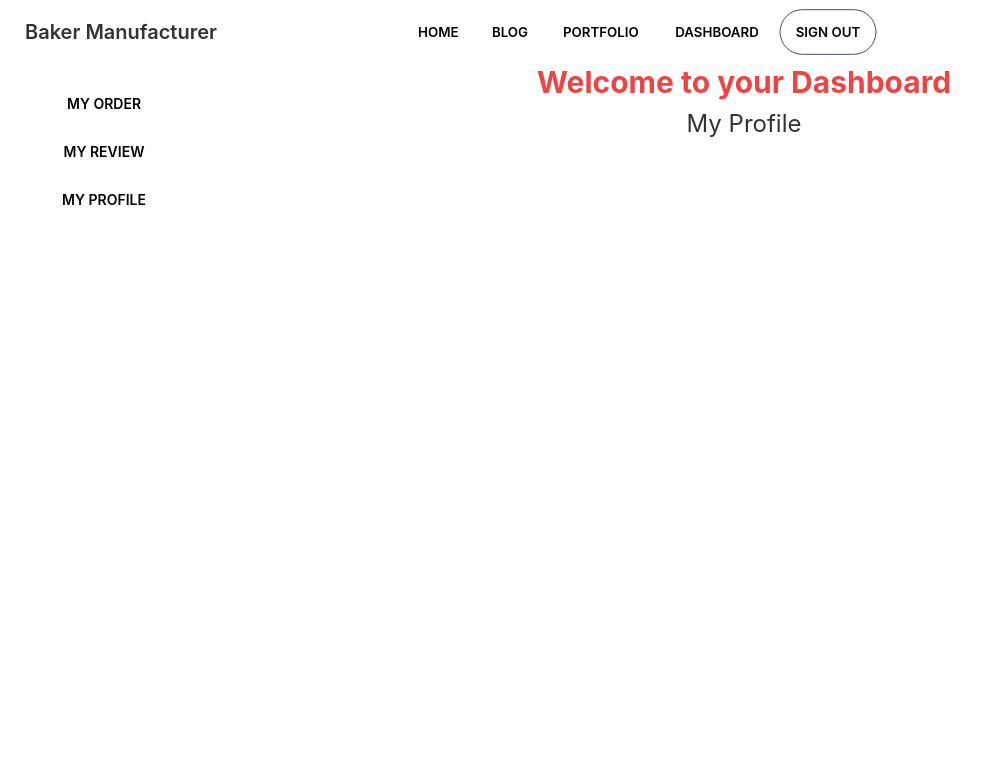
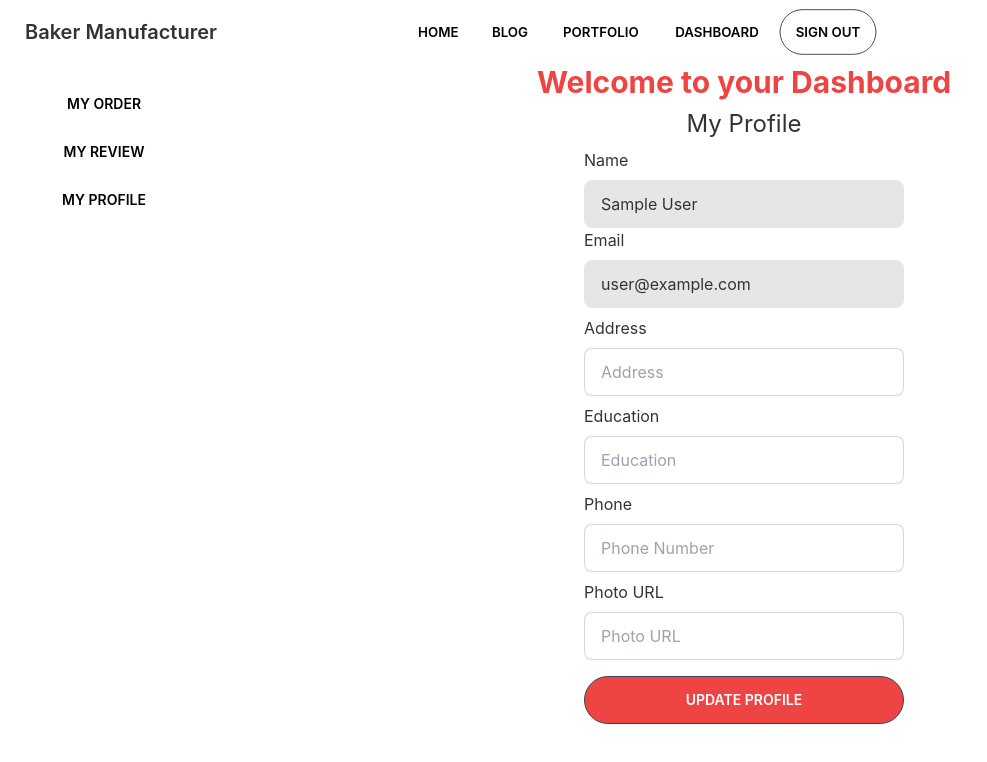
Before and after one commit to muzahidMD/project-02-a12-client, a React (Create React App) app: page /dashboard/myprofile in a window 1280 px wide. Shown: the top 762 px of the page, without its empty margins (0-987 px from the left). Built offline with nearby package versions, Linux system fonts and the light colour scheme; no server answers; sample sign-in values are in the browser's storage.

Commit message:
last commit of assignment

```diff
--- a/src/page/Dashboard/MyProfile.js
+++ b/src/page/Dashboard/MyProfile.js
@@ -1,9 +1,55 @@
 import React from 'react';
+import { useAuthState } from 'react-firebase-hooks/auth';
+import auth from '../../firebase.init';
 
 const MyProfile = () => {
+    const [user] = useAuthState(auth);
+
+
+    const handleUpdateProduct = e => {
+        e.preventDefault();
+
+        const profile = {
+            address: e.target.address.value,
+            education: e.target.education.value,
+            phone: e.target.phone.value,
+            img: e.target.img.value,
+        }
+
+    };
+
     return (
         <div>
             <h2 className='text-center text-2xl mt-2'>My Profile</h2>
+
+            <form onSubmit={handleUpdateProduct}>
+                <div className="form-control mx-auto text-left w-full max-w-xs">
+                    <label htmlFor="name" className='my-2'>Name</label>
+                    <input type="text" name='name' id='name' value={user?.displayName} disabled className="input input-bordered w-full max-w-xs" required />
+                </div>
+                <div className="form-control mx-auto text-left w-full max-w-xs">
+                    <label htmlFor="email" className='mb-2'>Email</label>
+                    <input type="email" name='email' id='email' value={user?.email} disabled className="input input-bordered w-full max-w-xs" required />
+                </div>
+                <div className="form-control mx-auto text-left w-full max-w-xs">
+                    <label htmlFor="address" className='my-2'>Address</label>
+                    <input type="text" name='address' placeholder="Address" id='address' className="input input-bordered w-full max-w-xs" required />
+                </div>
+                <div className="form-control mx-auto text-left w-full max-w-xs">
+                    <label htmlFor="education" className='my-2'>Education</label>
+                    <input type="text" name='education' placeholder="Education" id='education' className="input input-bordered w-full max-w-xs" required />
+                </div>
+                <div className="form-control mx-auto text-left w-full max-w-xs">
+                    <label htmlFor="Phone" className='my-2'>Phone</label>
+                    <input type="number" name='phone' placeholder="Phone Number" id='phone' className="input input-bordered w-full max-w-xs" required />
+                </div>
+                <div className="form-control mx-auto text-left w-full max-w-xs">
+                    <label htmlFor="Image" className='my-2'>Photo URL</label>
+                    <input type="text" name='img' placeholder="Photo URL" id='img' className="input input-bordered w-full max-w-xs" required />
+                </div>
+
+                <input type="submit" value="Update Profile" className='btn form-control mx-auto w-full max-w-xs hover:bg-white hover:text-black bg-secondary text-white rounded-full my-4' />
+            </form>
         </div>
     );
 };
--- a/src/page/Home/Summary.js
+++ b/src/page/Home/Summary.js
@@ -1,36 +1,37 @@
+import { faFlag, faStar, faUsers } from '@fortawesome/free-solid-svg-icons';
+import { FontAwesomeIcon } from '@fortawesome/react-fontawesome';
 import React from 'react';
 
 const Summary = () => {
     return (
-        <div className="stats shadow my-5 w-3/4 mx-auto">
-
-            <div className="flex-row ">
+        <div className='py-20'>
+            <h2 className='text-4xl text-secondary text-center uppercase font-bold'>Millions Business Trust Us</h2>
+            <h2 className='text-xl text-secondary text-center uppercase font-bold mt-10 mb-0'>We are highly care our clients!</h2>
+            <div className="stats shadow my-5 w-3/4 lg:mx-48 py-20">
+                <div className="stat ">
                     <div className="stat-figure text-secondary">
-                    <svg xmlns="http://www.w3.org/2000/svg" fill="none" viewBox="0 0 24 24" className="inline-block w-8 h-8 stroke-current"><path strokeLinecap="round" strokeLinejoin="round" strokeWidth="2" d="M13 16h-1v-4h-1m1-4h.01M21 12a9 9 0 11-18 0 9 9 0 0118 0z"></path></svg>
+                        <FontAwesomeIcon icon={faFlag} className='text-4xl'></FontAwesomeIcon>
                     </div>
-                <div className="stat-title">Downloads</div>
-                <div className="stat-value">31K</div>
-                <div className="stat-desc">Jan 1st - Feb 1st</div>
+                    <div className="stat-title text-xl mb-6">Countries</div>
+                    <div className="stat-value">67</div>
                 </div>
 
                 <div className="stat">
                     <div className="stat-figure text-secondary">
-                    <svg xmlns="http://www.w3.org/2000/svg" fill="none" viewBox="0 0 24 24" className="inline-block w-8 h-8 stroke-current"><path strokeLinecap="round" strokeLinejoin="round" strokeWidth="2" d="M12 6V4m0 2a2 2 0 100 4m0-4a2 2 0 110 4m-6 8a2 2 0 100-4m0 4a2 2 0 110-4m0 4v2m0-6V4m6 6v10m6-2a2 2 0 100-4m0 4a2 2 0 110-4m0 4v2m0-6V4"></path></svg>
+                        <FontAwesomeIcon icon={faUsers} className='text-4xl'></FontAwesomeIcon>
                     </div>
-                <div className="stat-title">New Users</div>
-                <div className="stat-value">4,200</div>
-                <div className="stat-desc">↗︎ 400 (22%)</div>
+                    <div className="stat-title text-xl mb-6">Happy client</div>
+                    <div className="stat-value">4,200+</div>
                 </div>
 
                 <div className="stat">
                     <div className="stat-figure text-secondary">
-                    <svg xmlns="http://www.w3.org/2000/svg" fill="none" viewBox="0 0 24 24" className="inline-block w-8 h-8 stroke-current"><path strokeLinecap="round" strokeLinejoin="round" strokeWidth="2" d="M5 8h14M5 8a2 2 0 110-4h14a2 2 0 110 4M5 8v10a2 2 0 002 2h10a2 2 0 002-2V8m-9 4h4"></path></svg>
+                        <FontAwesomeIcon icon={faStar} className='text-4xl'></FontAwesomeIcon>
                     </div>
-                <div className="stat-title">New Registers</div>
-                <div className="stat-value">1,200</div>
-                <div className="stat-desc">↘︎ 90 (14%)</div>
+                    <div className="stat-title text-xl mb-6">Reviews</div>
+                    <div className="stat-value">1,200+</div>
                 </div>
-
+            </div>
         </div>
     );
 };
```
Also changed, not shown: 1 other file (tests, documents, lock files or other folders). Lines whose indentation alone changed are shown as unchanged.
